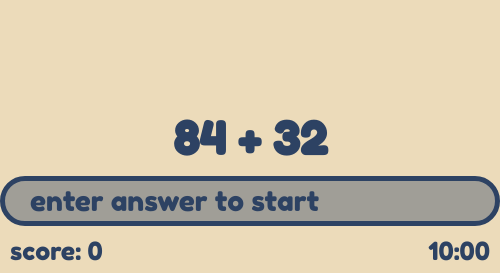
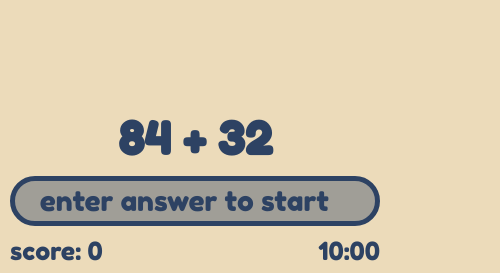
Before and after one commit to petarskola/math.github.io, a plain HTML site: page index.html in a window 390 px wide. Shown: the part 244-517 px from the top of the page, 500 px wide, since content can reach past the window. Drawn offline with Linux system fonts and the light colour scheme.

Commit message:
Add files via upload

```diff
--- a/index.html
+++ b/index.html
@@ -2,7 +2,7 @@
 <html lang="en">
 <head>
     <meta charset="UTF-8">
-    <meta name="viewport" content="width=device-width, initial-scale=1.0, maximum-scale=1, user-scalable=no">
+    <meta name="viewport" content="width=device-width, initial-scale=1, maximum-scale=1, user-scalable=no">
     <title>Document</title>
     <link rel="stylesheet" href="style.css">
     <link href='https://fonts.googleapis.com/css?family=Fredoka One' rel='stylesheet'>
--- a/style.css
+++ b/style.css
@@ -54,7 +54,7 @@ input:focus
 }
 .status
 {
-    width: 500px;
+    width: 100%;
     height: 20px;
     position: relative;
 }
@@ -94,3 +94,19 @@ input:focus
 {
     background-color:rgba(45,66,99, .6);
 }
+
+@media only screen and (max-width: 600px) {
+    .content
+    {
+        width: 100%;
+    }
+    body
+    {
+        overflow-x: hidden;
+    }
+    input
+    {
+        width: 95%;
+        margin-left: 2.5%;
+    }
+}
```
Also changed, not shown: script.js (line endings or trailing spaces).
